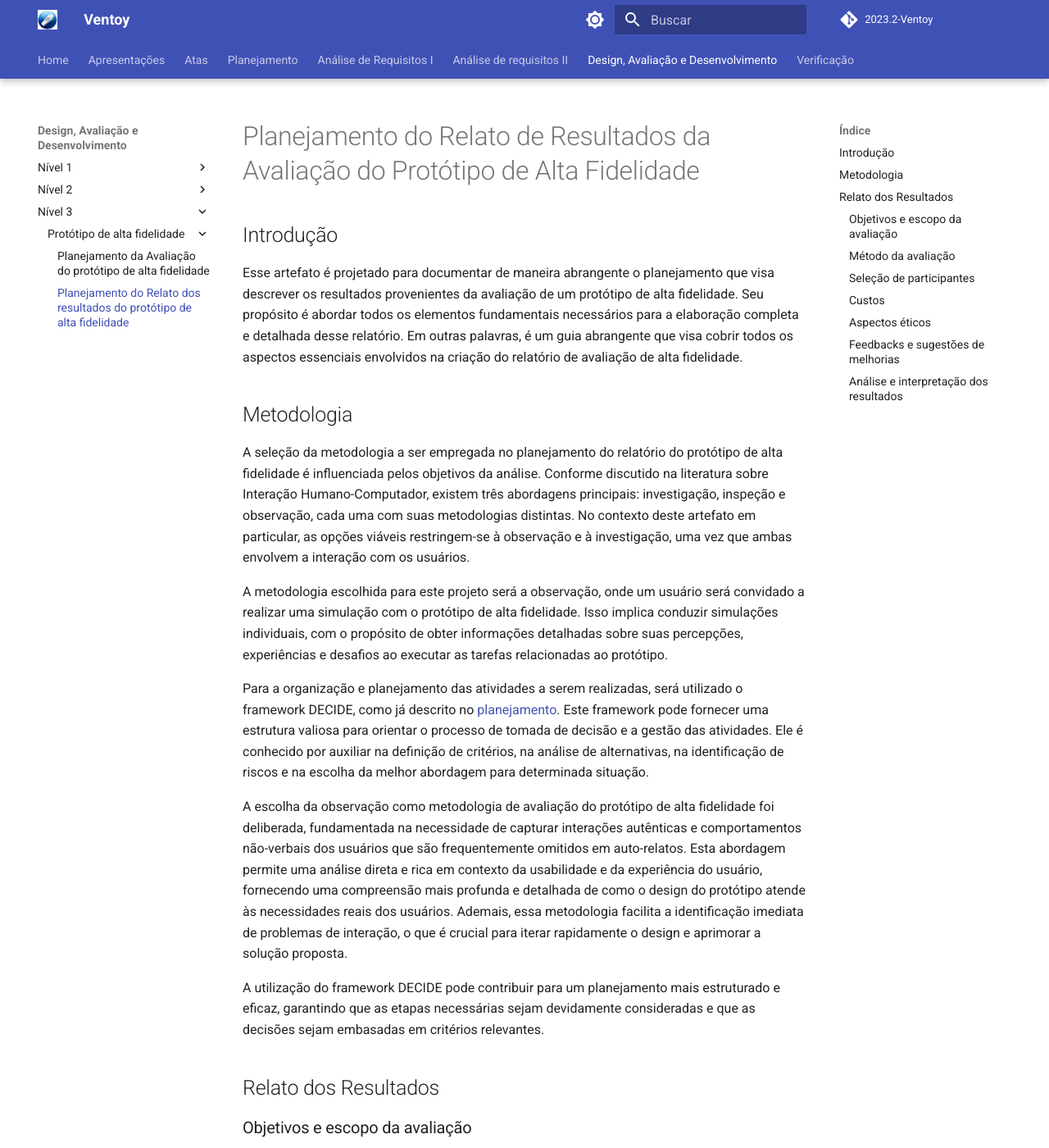
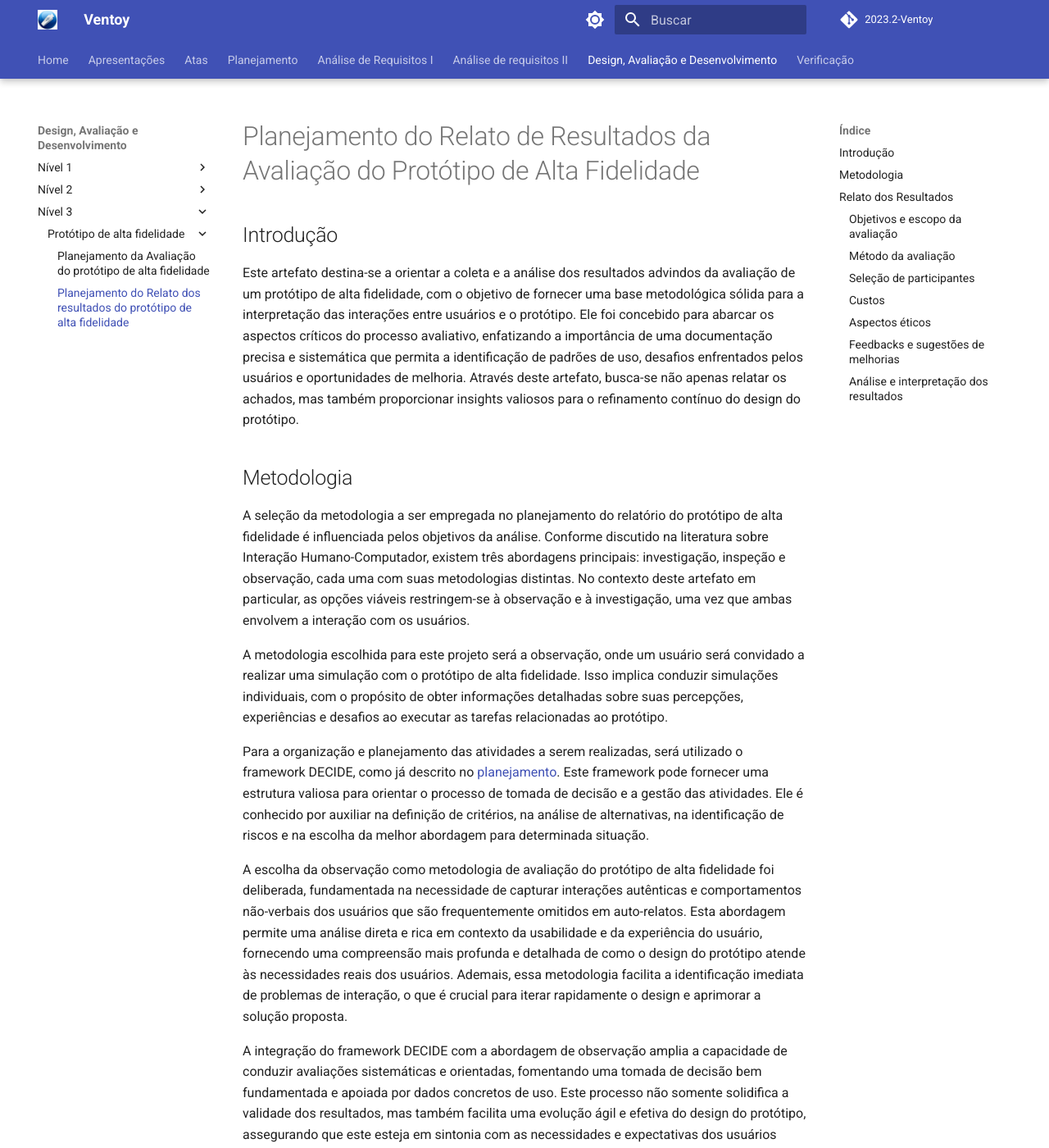
Before and after one commit to Interacao-Humano-Computador/2023.2-Ventoy, an MkDocs documentation site: the page built from docs/DAD/nivel2/prototipoAltaFidelidade/PlanejamentoRelatoPrototipoAltaFidelidade.md, in a window 1280 px wide and 1400 px high. Shown: the whole window at 82% size. Built offline with MkDocs 1.6.1 and Material for MkDocs 9.7.7, drawn with Linux system fonts in a browser that asks for light colours; comment, search, counter and statistics services are not loaded; some of the changed text lies outside the part shown.

Commit message:
Update PlanejamentoRelatoPrototipoAltaFidelidade.md

```diff
--- a/docs/DAD/nivel2/prototipoAltaFidelidade/PlanejamentoRelatoPrototipoAltaFidelidade.md
+++ b/docs/DAD/nivel2/prototipoAltaFidelidade/PlanejamentoRelatoPrototipoAltaFidelidade.md
@@ -2,7 +2,7 @@
 
 ## Introdução
 
-Esse artefato é projetado para documentar de maneira abrangente o planejamento que visa descrever os resultados provenientes da avaliação de um protótipo de alta fidelidade. Seu propósito é abordar todos os elementos fundamentais necessários para a elaboração completa e detalhada desse relatório. Em outras palavras, é um guia abrangente que visa cobrir todos os aspectos essenciais envolvidos na criação do relatório de avaliação de alta fidelidade.
+Este artefato destina-se a orientar a coleta e a análise dos resultados advindos da avaliação de um protótipo de alta fidelidade, com o objetivo de fornecer uma base metodológica sólida para a interpretação das interações entre usuários e o protótipo. Ele foi concebido para abarcar os aspectos críticos do processo avaliativo, enfatizando a importância de uma documentação precisa e sistemática que permita a identificação de padrões de uso, desafios enfrentados pelos usuários e oportunidades de melhoria. Através deste artefato, busca-se não apenas relatar os achados, mas também proporcionar insights valiosos para o refinamento contínuo do design do protótipo.
 
 ## Metodologia
 
@@ -14,7 +14,7 @@ Para a organização e planejamento das atividades a serem realizadas, será uti
 
 A escolha da observação como metodologia de avaliação do protótipo de alta fidelidade foi deliberada, fundamentada na necessidade de capturar interações autênticas e comportamentos não-verbais dos usuários que são frequentemente omitidos em auto-relatos. Esta abordagem permite uma análise direta e rica em contexto da usabilidade e da experiência do usuário, fornecendo uma compreensão mais profunda e detalhada de como o design do protótipo atende às necessidades reais dos usuários. Ademais, essa metodologia facilita a identificação imediata de problemas de interação, o que é crucial para iterar rapidamente o design e aprimorar a solução proposta.
 
-A utilização do framework DECIDE pode contribuir para um planejamento mais estruturado e eficaz, garantindo que as etapas necessárias sejam devidamente consideradas e que as decisões sejam embasadas em critérios relevantes.
+A integração do framework DECIDE com a abordagem de observação amplia a capacidade de conduzir avaliações sistemáticas e orientadas, fomentando uma tomada de decisão bem fundamentada e apoiada por dados concretos de uso. Este processo não somente solidifica a validade dos resultados, mas também facilita uma evolução ágil e efetiva do design do protótipo, assegurando que este esteja em sintonia com as necessidades e expectativas dos usuários finais.
 
 ## Relato dos Resultados
 
@@ -78,5 +78,4 @@ Após a realização da avaliação com o usuário através da observação, o o
 
 | **Versão** | **Data** | **Descrição** | **Autor**| **Revisor** |
 |------------|----------|---------------|----------|-------------|
-|`1.0`| 22/11/2023 | Criação do documento e adicionado o resultado da avaliação | [Vinícius Mendes](https://github.com/yabamiah), [Luis Miranda]() | |
-|`1.1`| 22/11/2023 | Adicionados os demais tópicos | [Altino Arthur](https://github.com/arthurrochamoreira) | [Vinícius Mendes](https://github.com/yabamiah) |
+|`1.0`| 22/11/2023 | Criação do documento|[Altino Arthur](https://github.com/arthurrochamoreira), [Vinícius Mendes](https://github.com/yabamiah), [Luis Miranda]() | |
```
